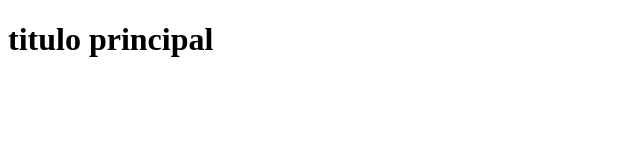
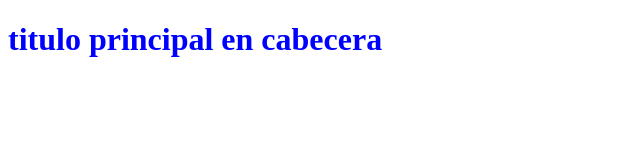
Before and after one commit to criskruz/proyectogit, a plain HTML site: page index.html in a window 1280 px wide. Shown: the whole page, without its empty margins (0-640 px from the left). Drawn offline with Linux system fonts and the light colour scheme.

Commit message:
agregada la cabecera

```diff
--- /dev/null
+++ b/estilos.css
@@ -0,0 +1,3 @@
+h1{
+    color:blue;
+}
--- a/index.html
+++ b/index.html
@@ -4,9 +4,10 @@
     <meta charset="UTF-8">
     <meta http-equiv="X-UA-Compatible" content="IE=edge">
     <meta name="viewport" content="width=device-width, initial-scale=1.0">
+   <link rel="stylesheet" href="estilos.css">
     <title>Document</title>
 </head>
 <body>
-    <h1>titulo principal</h1>
+    <h1>titulo principal en cabecera</h1>
 </body>
 </html>
```
